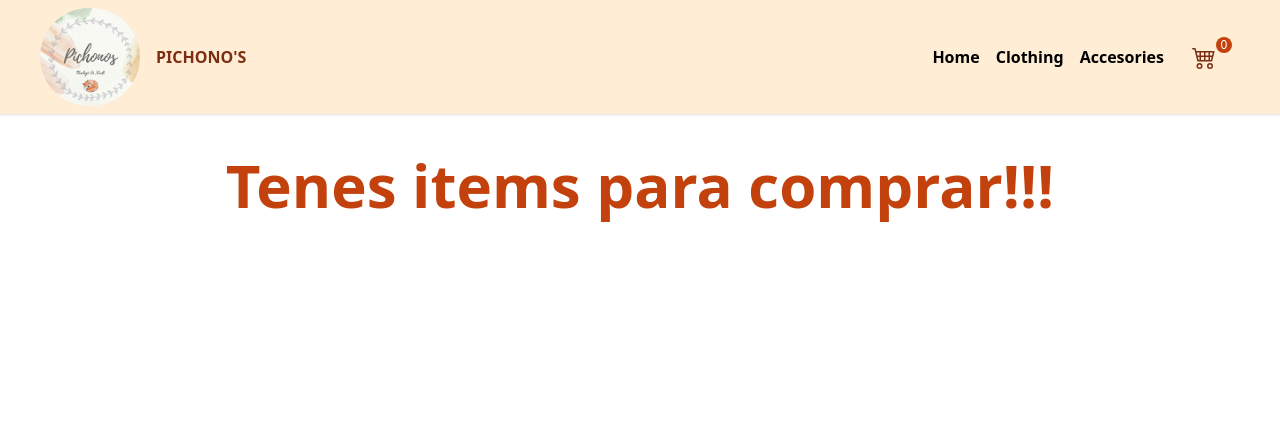
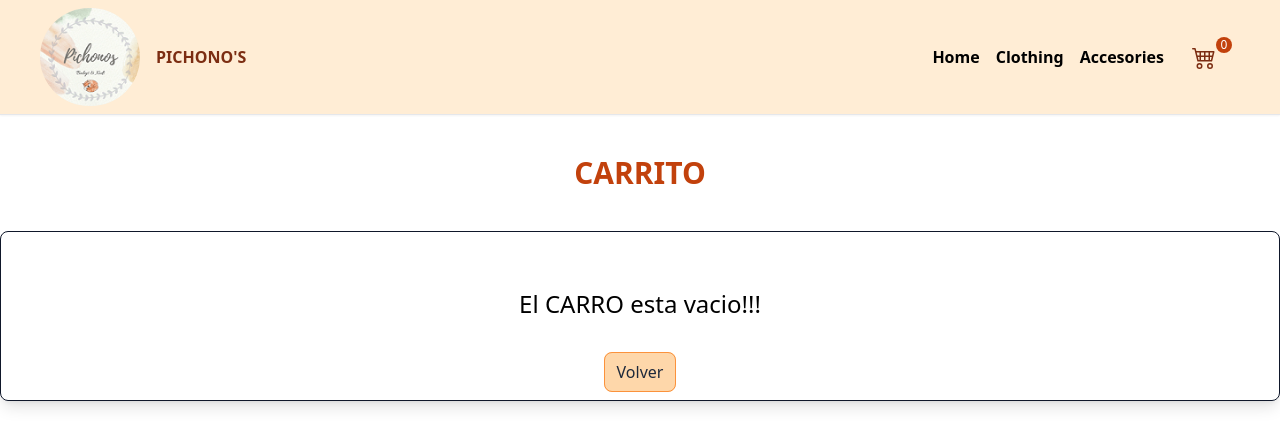
Before and after one commit to chayano777/comision_37555, a React (Create React App) app: page /cart in a window 1280 px wide. Shown: the top 446 px of the page. Built offline with nearby package versions, Linux system fonts and the light colour scheme; the HTML template or start-up script is replaced by a standard one.

Commit message:
Se completo el componente Cart

```diff
--- a/src/App.js
+++ b/src/App.js
@@ -1,6 +1,7 @@
 import { BrowserRouter, Routes, Route } from "react-router-dom";
 import "./App.css";
 import Cart from "./components/Cart";
+import CheckOut from "./components/CheckOut";
 import ItemDetailContainer from "./components/ItemDetailContainer";
 import ItemListContainer from "./components/ItemListContainer";
 import NavBar from "./components/NavBar";
@@ -25,6 +26,7 @@ function App() {
             element={<ItemDetailContainer />}
           />
           <Route path="/cart" element={<Cart />} />
+          <Route path="/checkout" element={<CheckOut />} />
         </Routes>
       </BrowserRouter>
     </CartProvider>
--- a/src/components/Cart.jsx
+++ b/src/components/Cart.jsx
@@ -1,10 +1,94 @@
-import React from 'react'
+import { Link } from "react-router-dom";
+import { cartContext } from "../context/cartContext";
+import { useContext, useState, useEffect } from 'react'
+import { FaTrash } from "react-icons/fa";
+
 
 const Cart = () => {
+   const { cart, clearCart, removeItem} = useContext(cartContext);
+
+   const [total, setTotal] = useState(0);
+
+   useEffect (() => {
+    let a = 0;
+    cart.forEach((item) => {
+      a +=item.price * item.count
+    });
+    setTotal(a);
+  },[cart]);
+
+  const clickRemove = (id) => {
+    removeItem(id);
+  };
+
+  const clickClear = () => {
+    clearCart();
+  };
+
+  console.log(cart.length)
+
   return (
-    <div className='flex justify-center items-center my-10'>
-        <h1 className='text-orange-700 text-6xl font-bold'>Tenes items para comprar!!!</h1>
-    </div>
+    <>
+      <div className="text-orange-700 font-bold text-3xl mt-10 mb-10 text-center">CARRITO</div>
+      <div className="p-4 border rounded-lg border-slate-900 shadow-lg mx-auto">
+      {cart.length === 0 ? (
+              <>
+                <div className="text-2xl mt-10 text-center">
+                  El CARRO esta vacio!!!
+                </div>
+                <div className="mt-10 text-center">
+                  <Link
+                    to="/"
+                    className="mt-5 px-3 py-2 border border-orange-400 rounded-lg text-md font-medium
+                  text-slate-800 bg-orange-200 hover:bg-orange-400 hover:border-orange-400 text-center"
+                  >
+                    Volver
+                  </Link>
+                </div>
+              </>
+            ) : (
+              cart.map((item) => (
+                <div
+                  key={item.id}
+                  className="flex mb-3 items-center justify-between px-60"
+                >
+                  <div className="w-3/5 ml-3 text-md">{item.title}</div>
+                  <button onClick={() => clickRemove(item.id)}>
+                    <FaTrash className="text-2xl text-orange-600" />
+                  </button>
+                  <div className="w-1/5 ml-3 text-lg text-center">
+                    Cantidad: {item.count}
+                  </div>
+                  <div className="w-1/5 ml-3 text-lg text-right font-medium">
+                    {"$ " + item.price * item.count}
+                  </div>
+                </div>
+              ))
+              )}
+          {cart.length !== 0 ? (
+              <div className="text-right text-xl font-medium px-20 mt-10">
+                <div className="flex justify-center items-center">
+                  <button
+                    onClick={() => clickClear()}
+                    className="mt-5 px-3 py-2 border border-orange-400 rounded-lg text-md font-medium
+                  text-slate-800 bg-orange-200 hover:bg-orange-400 hover:border-orange-300 text-center"
+                  >
+                    Borrar Todo
+                  </button>
+                  <div className="text-center lg:text-right mt-5">
+                    <Link
+                      to="/checkout"
+                      className="bg-orange-200 border border-orange-400 text-slate-800 text-md font-medium mt-5 ml-4 py-2 px-3 lg:px-8 rounded-lg hover:bg-orange-400"
+                    >
+                      Comprar ahora
+                    </Link>
+                  </div>
+                </div>
+                TOTAL ${total}
+              </div>
+            ) : null}
+      </div>
+    </>
   )
 }
 
--- a/src/components/CartWidget.jsx
+++ b/src/components/CartWidget.jsx
@@ -4,6 +4,7 @@ import { cartContext } from "../context/cartContext";
 
 const CartWidget = () => {
   const { qtyProd } = useContext(cartContext);
+
 
   return (
     <div className="flex">
--- /dev/null
+++ b/src/components/CheckOut.jsx
@@ -0,0 +1,10 @@
+import React from 'react'
+
+
+const CheckOut = () => {
+  return (
+    <div className='text-orange-700 font-bold text-3xl mt-10 mb-10 text-center'>Gracias por tu compra!!!</div>
+  )
+}
+
+export default CheckOut
--- a/src/components/ItemDetail.jsx
+++ b/src/components/ItemDetail.jsx
@@ -30,7 +30,7 @@ const ItemDetail = ({ idProd }) => {
           <p className="py-2">{idProd.detail}</p>
           <h4 className="py-2 text-center font-bold">$ {idProd.price}</h4>
           <div className="flex justify-center items-center py-10">
-            {handleEstado===false?<ItemCount initial={1} stock={idProd.stock} onAddToCart={handleAddToCart}/>:<Link to="/cart" className="bg-orange-500 hover:bg-orange-200 hover:text-orange-500 text-white font-bold rounded py-2 px-4 my-5">Comprar</Link>}
+            {handleEstado===false?<ItemCount initial={1} stock={idProd.stock} onAddToCart={handleAddToCart}/>:<> <Link to="/cart" className="bg-orange-500 hover:bg-orange-200 hover:text-orange-500 text-white font-bold rounded py-2 px-4 my-5">Ir al carro</Link><Link to="/" className="ml-5 bg-orange-500 hover:bg-orange-200 hover:text-orange-500 text-white font-bold rounded py-2 px-4 my-5" >Continuar comprando</Link></> }
           </div>
         </div>
       </div>
--- a/src/context/CartContext.jsx
+++ b/src/context/CartContext.jsx
@@ -45,8 +45,12 @@ const CartProvider = ({children}) => {
       return cart.some(el=>el.id===id);
     }
 
+    const getTotalAmount = () => {
+      return cart.reduce((acc, x)=> acc +=x.price  * qtyProd, 0)
+    }
+
   return (
-    <Provider value={{cart, addItem, qtyProd, isInCart, clearCart, removeItem}}>
+    <Provider value={{cart, addItem, qtyProd, isInCart, clearCart, removeItem, getTotalAmount}}>
         {children}
     </Provider>
   )
```
